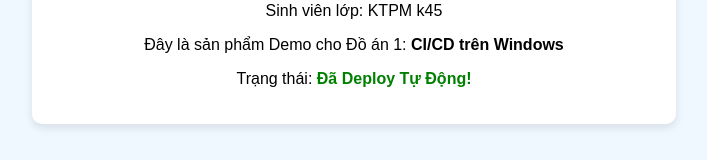
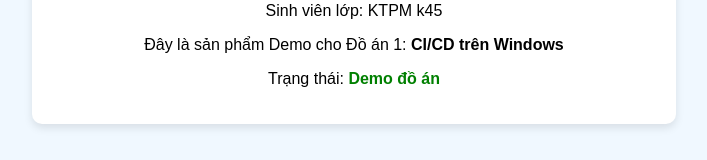
Before and after one commit to huynhgia2212/Demo-DoAn-1, a website: page index.html in a window 1280 px wide. Shown: the part 148-308 px from the top of the page, without its empty margins (286-993 px from the left). Drawn offline with Linux system fonts and the light colour scheme.

Commit message:
Cap nhat noi dung web

```diff
--- a/index.html
+++ b/index.html
@@ -15,7 +15,7 @@
         <h1>Xin chào, em là Nguyễn Trần Gia Huynh</h1>
         <p>Sinh viên lớp: KTPM k45</p>
         <p>Đây là sản phẩm Demo cho Đồ án 1: <b>CI/CD trên Windows</b></p>
-        <p>Trạng thái: <span style="color:green; font-weight:bold;">Đã Deploy Tự Động!</span></p>
+        <p>Trạng thái: <span style="color:green; font-weight:bold;">Demo đồ án</span></p>
     </div>
 </body>
 </html>
```
